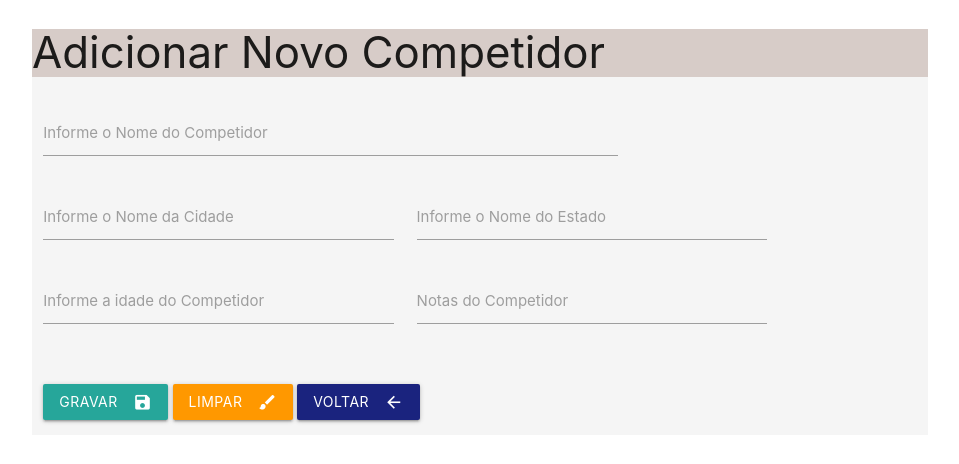
After one commit to arcamolesi/lpbccphp2021, a PHP site: page /frmInsCompetidor.php in a window 1280 px wide. The commit adds this page. Shown: the top 464 px of the page, without its empty margins (160-1119 px from the left). Run offline with PHP 8.4, Linux system fonts and the light colour scheme.

Commit message:
Inserir Competidor
Atualização com formulário e programa php para inserir competidor

```diff
--- /dev/null
+++ b/frmInsCompetidor.php
@@ -0,0 +1,62 @@
+<!DOCTYPE html>
+<html lang="pt-br">
+<head>
+    <!-- Compiled and minified CSS -->
+    <link rel="stylesheet" href="https://cdnjs.cloudflare.com/ajax/libs/materialize/1.0.0/css/materialize.min.css">
+
+    <!-- Compiled and minified JavaScript -->
+    <script src="https://cdnjs.cloudflare.com/ajax/libs/materialize/1.0.0/js/materialize.min.js"></script>
+
+    <link href="https://fonts.googleapis.com/icon?family=Material+Icons" rel="stylesheet">
+
+    <meta charset="UTF-8">
+    <meta http-equiv="X-UA-Compatible" content="IE=edge">
+    <meta name="viewport" content="width=device-width, initial-scale=1.0">
+    <title>Inserir Competidores</title>
+</head>
+<body>
+    <div class="container grey lighten-4 col s12">
+        <div class="brown lighten-4 col s12">
+            <h3>Adicionar Novo Competidor</h3>
+        </div>
+        <div class="row">
+            <form action="insCompetidor.php" method="post" id="frmInsCompetidor" class="col s12">
+                <div class="input-field col s8">
+                    <label for="lblNome">Informe o Nome do Competidor</label>
+                    <input type="text" class="form-control" id="txtNome" name="txtNome">
+                </div>
+                <div class="input-field col s5">
+                    <label for="lblCidade">Informe o Nome da Cidade</label>
+                    <input type="text" class="form-control" id="txtCidade" name="txtCidade">
+                </div>
+                <div class="input-field col s5">
+                    <label for="lblEstado">Informe o Nome do Estado</label>
+                    <input type="text" class="form-control" id="txtEstado" name="txtEstado">
+                </div>
+                <div class="input-field col s5">
+                    <label for="lblIdade">Informe a idade do Competidor</label>
+                    <input type="number" class="form-control" id="txtIdade" name="txtIdade">
+                </div>
+                <div class="input-field col s5">
+                    <label for="lblSomaNota">Notas do Competidor</label>
+                    <input type="number" class="form-control" id="txtNota" name="txtNota">
+                </div>
+                <div class="input-field col s8">
+                    <br>
+                    <button class="btn waves-effect waves-light" type="submit" name="btnGravar">Gravar
+                       <i class="material-icons right">save</i>
+                    </button>
+                    <button class="btn waves-effect waves-light orange" type="reset" name="btnReset">Limpar
+                       <i class="material-icons right">brush</i>
+                    </button>
+                    <button class="btn waves-effect waves-light indigo darken-4" type="button" name="btnVoltar"
+                     onclick="JavaScript:location.href='listarCompetidores.php'" >Voltar
+                       <i class="material-icons right">arrow_back</i>
+                    </button>
+                </div>
+
+            </form>
+        </div>
+    </div>
+</body>
+</html>
```
Also changed, not shown: insCompetidor.php (added, +18 -0 lines), listarCompetidores.php (+7 -1 lines).
